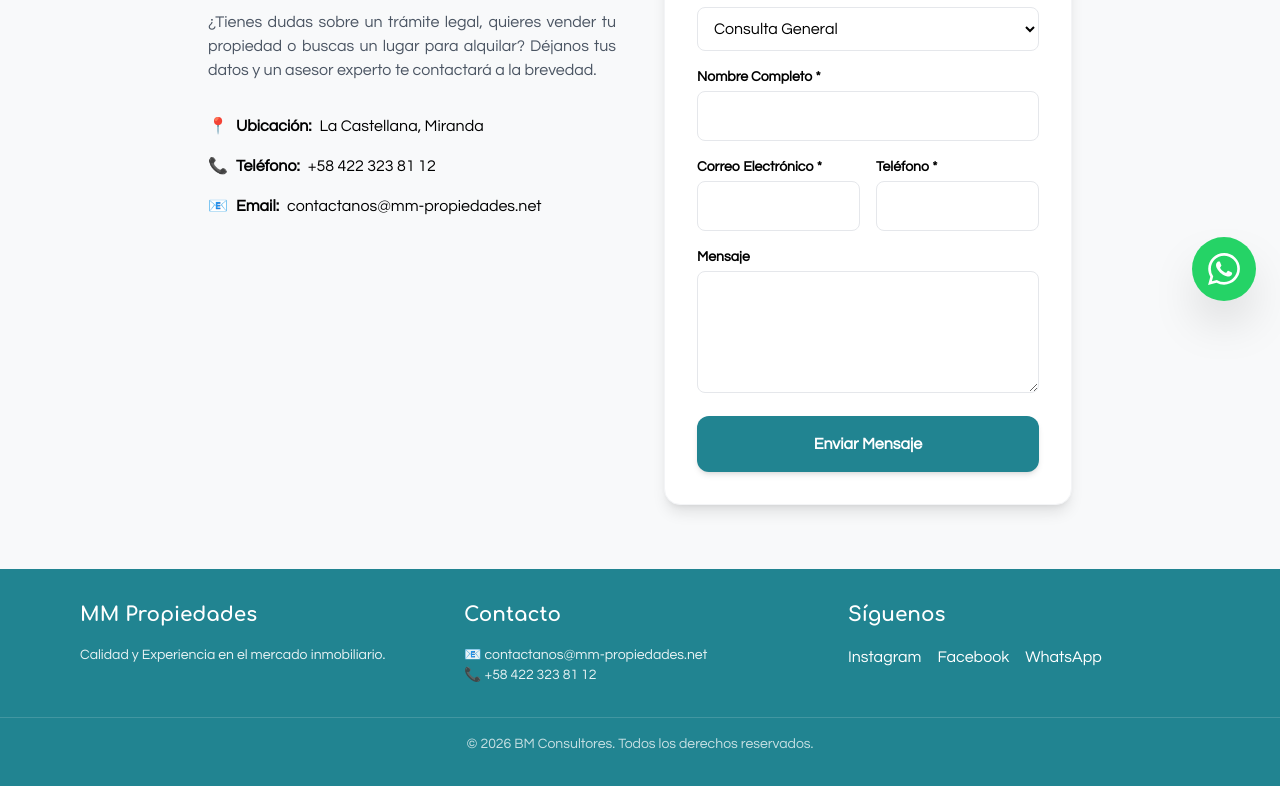
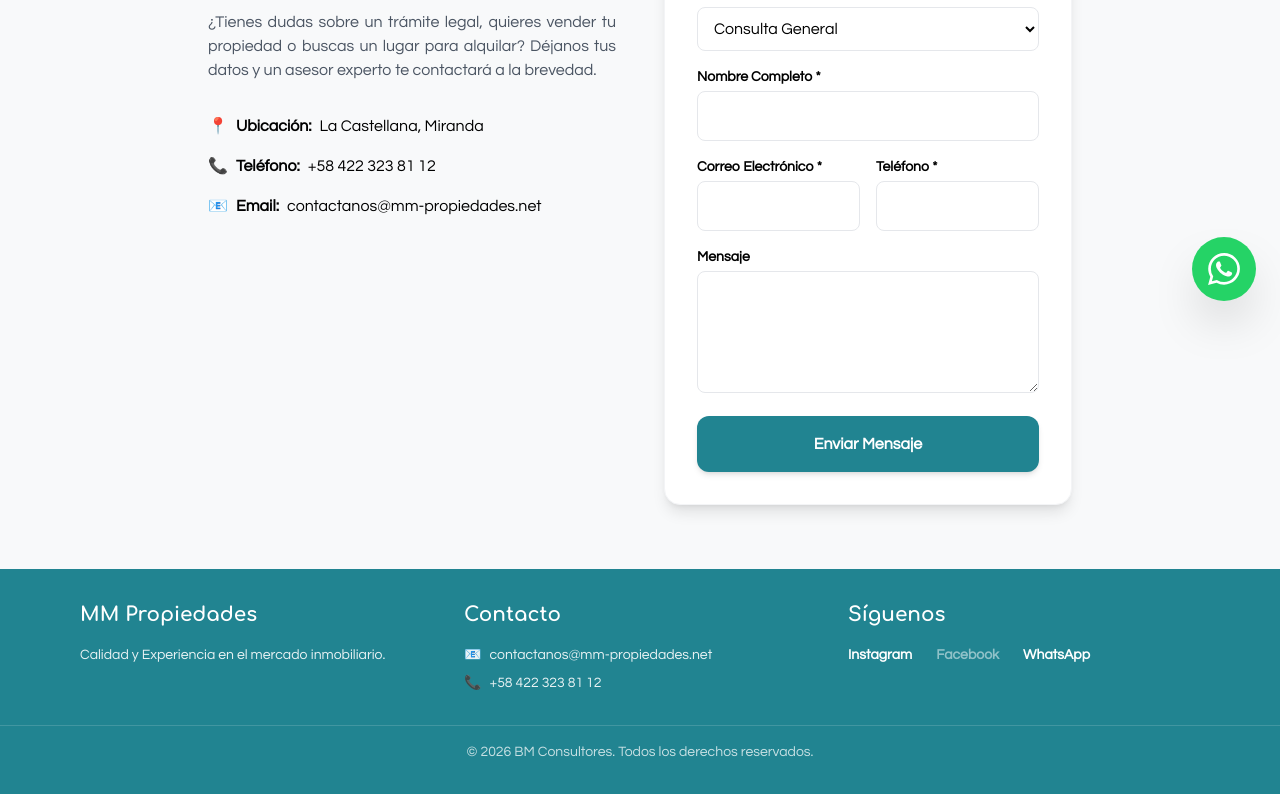
Before and after one commit to mmpropiedades/web-mm-propiedades, a React (Vite) app: page /contacto in a window 1280 px wide. Shown: the part 475-1269 px from the top of the page. Built offline with nearby package versions, Linux system fonts and the light colour scheme.

Commit message:
actualización footer (instagram + wpp)

```diff
--- a/src/components/Footer.jsx
+++ b/src/components/Footer.jsx
@@ -1,4 +1,12 @@
 export default function Footer() {
+  // Configuración de WhatsApp (igual que el botón flotante)
+  const telefono = "584223238112";
+  const mensajeWA = encodeURIComponent("¡Hola MM Propiedades! Vengo de la web y me interesa recibir información sobre sus servicios.");
+  const urlWhatsApp = `https://wa.me/${telefono}?text=${mensajeWA}`;
+
+  // URL de Instagram (Asegúrate de cambiar 'TU_USUARIO' por el real)
+  const urlInstagram = "https://www.instagram.com/mm.propiedades_vzla/";
+
   return (
     <footer className="bg-[#218491] text-white py-8 mt-auto font-body">
       <div className="max-w-6xl mx-auto px-4 grid md:grid-cols-3 gap-8 text-center md:text-left">
@@ -10,16 +18,41 @@ export default function Footer() {
 
         <div>
           <h4 className="font-title font-bold text-xl mb-4">Contacto</h4>
-          <p className="text-sm opacity-90">📧 contactanos@mm-propiedades.net</p>
-          <p className="text-sm opacity-90">📞 +58 422 323 81 12</p>
+          <p className="text-sm opacity-90 flex items-center justify-center md:justify-start gap-2 mb-2">
+            📧 <a href="mailto:contactanos@mm-propiedades.net" className="hover:underline">contactanos@mm-propiedades.net</a>
+          </p>
+          <p className="text-sm opacity-90 flex items-center justify-center md:justify-start gap-2">
+            📞 <a href={urlWhatsApp} target="_blank" rel="noopener noreferrer" className="hover:underline">+58 422 323 81 12</a>
+          </p>
         </div>
 
         <div>
           <h4 className="font-title font-bold text-xl mb-4">Síguenos</h4>
-          <div className="flex justify-center md:justify-start space-x-4">
-            <span className="cursor-pointer hover:text-[#00cd9c]">Instagram</span>
-            <span className="cursor-pointer hover:text-[#00cd9c]">Facebook</span>
-            <span className="cursor-pointer hover:text-[#00cd9c]">WhatsApp</span>
+          <div className="flex justify-center md:justify-start space-x-6">
+            <a
+              href={urlInstagram}
+              target="_blank"
+              rel="noopener noreferrer"
+              className="text-sm hover:text-[#00cd9c] transition-colors font-semibold"
+            >
+              Instagram
+            </a>
+            <a
+              href="#"
+              className="text-sm hover:text-[#00cd9c] transition-colors font-semibold opacity-50 cursor-not-allowed"
+            >
+              Facebook
+            </a>
+             {/* Pendiente link Facebook */}
+
+            <a
+              href={urlWhatsApp}
+              target="_blank"
+              rel="noopener noreferrer"
+              className="text-sm hover:text-[#00cd9c] transition-colors font-semibold"
+            >
+              WhatsApp
+            </a>
           </div>
         </div>
 
```
